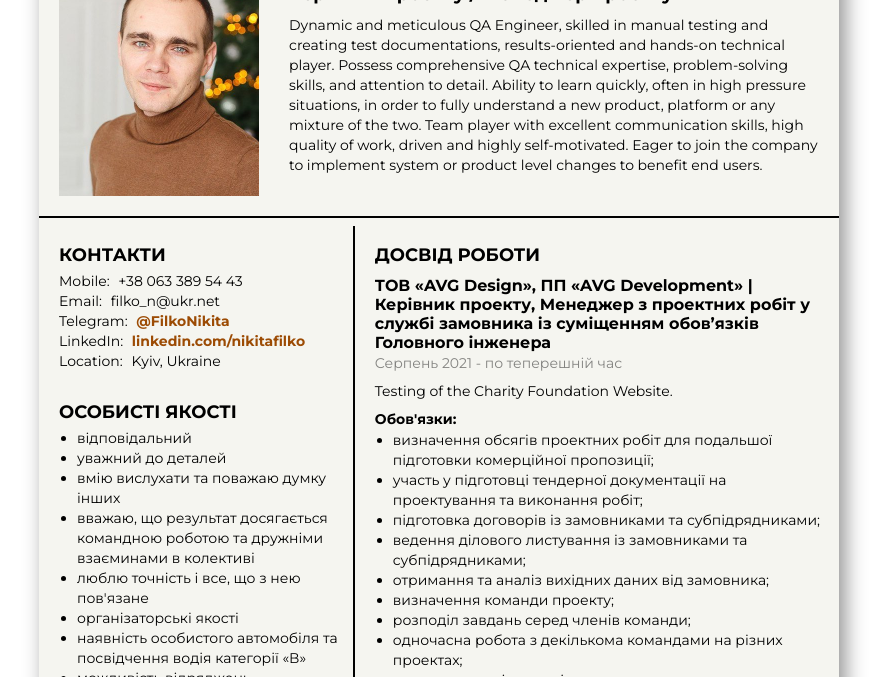
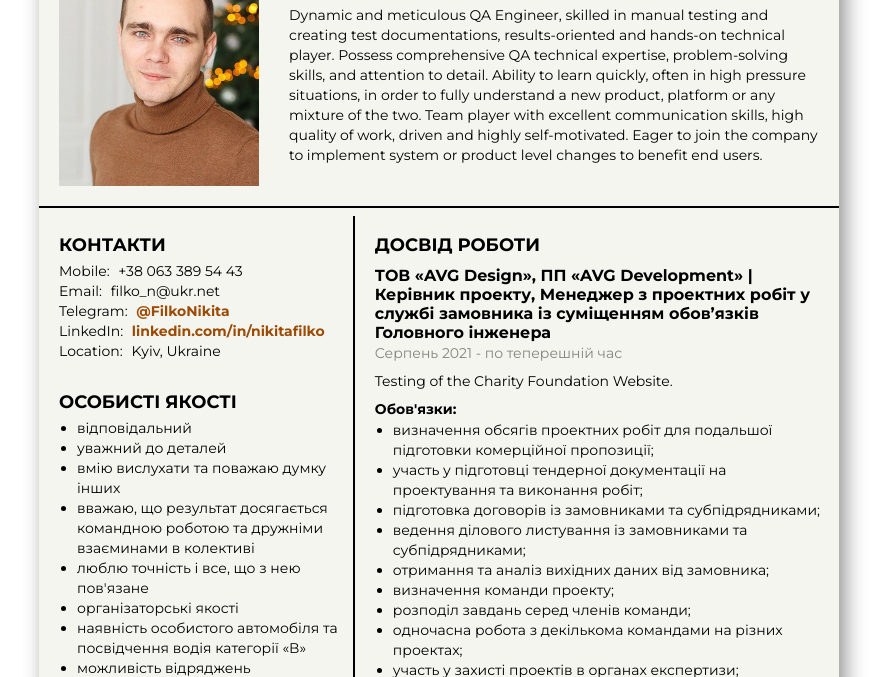
Before and after one commit to filkodaria/Nikita-s-CV, a plain HTML site: page index.html in a window 1280 px wide. Shown: the part 123-800 px from the top of the page, without its empty margins (201-1090 px from the left). Drawn offline with Linux system fonts and the light colour scheme.

Commit message:
new files added

```diff
--- a/index.html
+++ b/index.html
@@ -252,7 +252,7 @@
 					</div>
 					<div>
 						<span class="contact_type">LinkedIn:</span>
-						<a class="contact_link" href="https://www.linkedin.com/in/nikitafilko" target="_blank" rel="noreferrer noopener">linkedin.com/nikitafilko</a>
+						<a class="contact_link" href="https://www.linkedin.com/in/nikitafilko" target="_blank" rel="noreferrer noopener">linkedin.com/in/nikitafilko</a>
 					</div>
 
 					<div>
--- a/style.css
+++ b/style.css
@@ -103,7 +103,7 @@ li {
 	flex-direction: column; */
 	width: 800px;
 	background-color: #f5f5f0;
-	margin: 20px auto;
+	margin: 10px auto;
 	box-shadow: 6px 6px 20px #00000070;
 }
 
```
